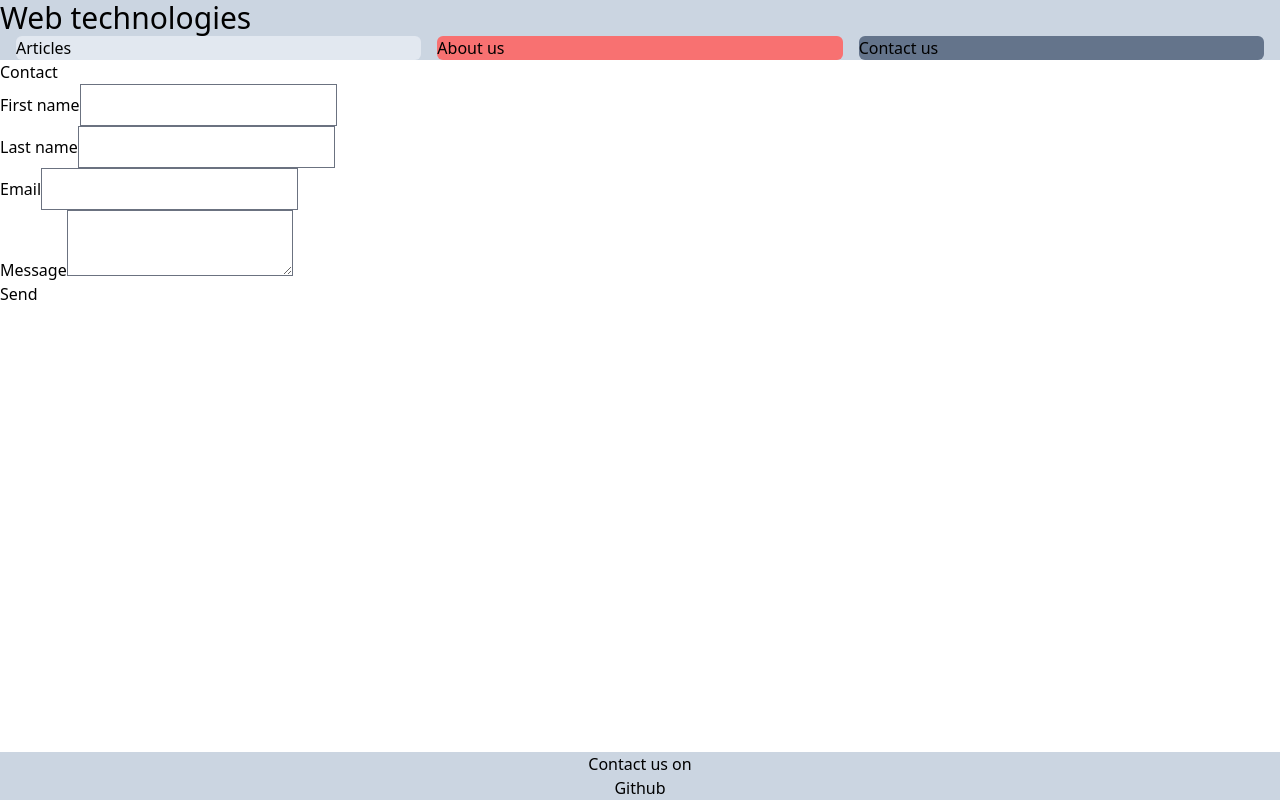
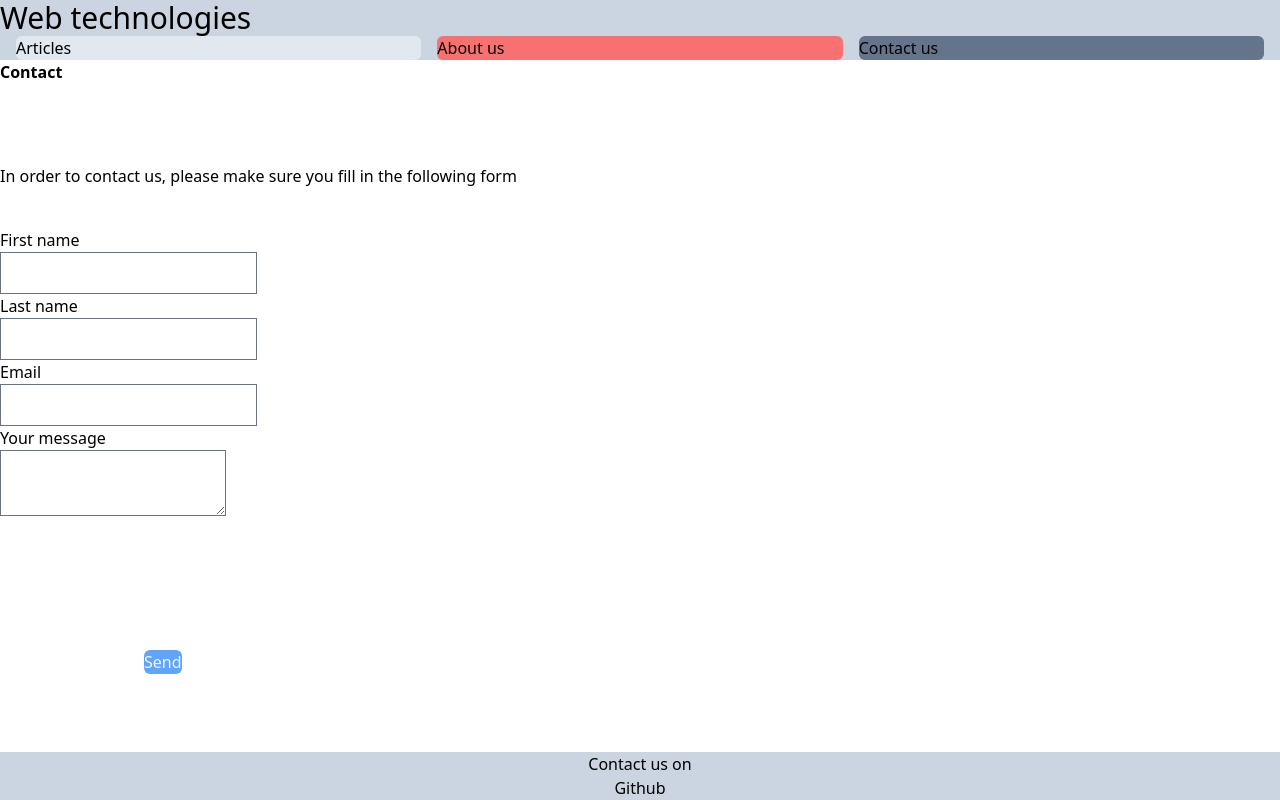
Before and after one commit to gr3g0ry552/ece-webtech-grouzelle-monsoro, a Next.js app in the folder app/: page /contacts in a window 1280 px wide. Built offline with nearby package versions, Linux system fonts and the light colour scheme; what tailwindcss-font-inter would draw is missing.

Commit message:
feat: addition of spaces in the form

```diff
--- a/app/pages/contacts.js
+++ b/app/pages/contacts.js
@@ -11,10 +11,19 @@ export default function Contacts() {
         <meta name="description" content="Generated by create next app" />
         <link rel="icon" href="/favicon.ico" />
       </Head>
-      <h1>
+      <div class="space-y-10">
+        <div class="space-y-20">
+          <h1 class="font-bold">
             Contact
           </h1>
-      <form>
+          <div>
+            <p>
+              In order to contact us, please make sure you fill in the following form
+            </p>
+          </div>
+        </div>
+        <form class="relative h-32 w-32 space-y-10">
+          <div>
             <div>
               <label>
                 <span>First name</span>
@@ -32,17 +41,22 @@ export default function Contacts() {
                 <span>Email</span>
                 <input type="text" name="email" />
               </label>
+            </div>
             <div>
-        </div>
               <label>
-            <span>Message</span>
+                <span>Your message</span>
                 <textarea name="message" />
               </label>
             </div>
-        <div>
-          <input type="submit" value="Send" />
+            <div class="relative h-32 w-36">
+              <div class="absolute bottom-0 right-0 h-0 w-0">
+                <input class="text-slate-100 bg-blue-400 rounded-md"
+                          type="submit" value="Send" />
+              </div>
+            </div>
           </div>
         </form>
+      </div>
     </Layout>
   )
 }
```
Lines whose indentation alone changed are shown as unchanged.
